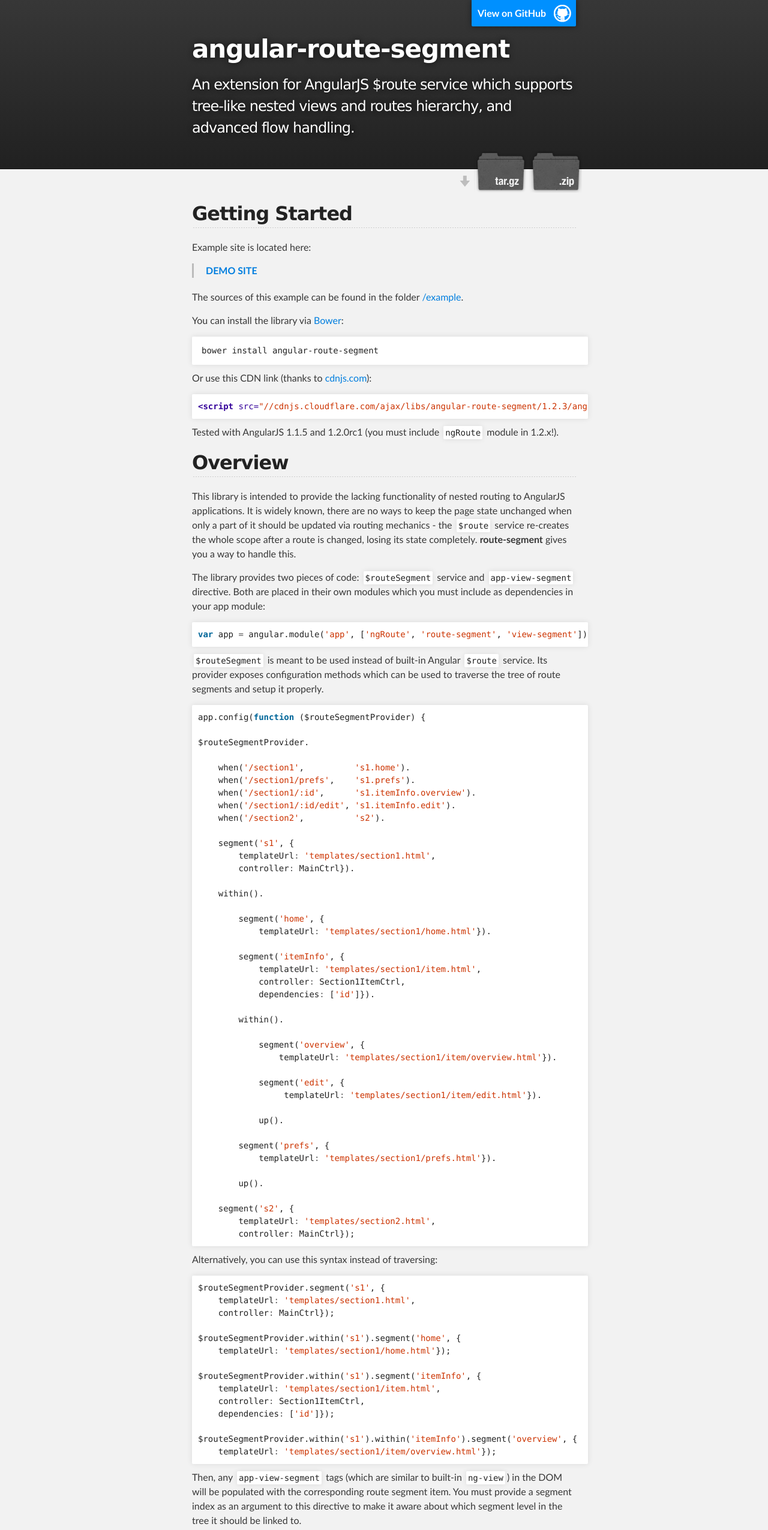
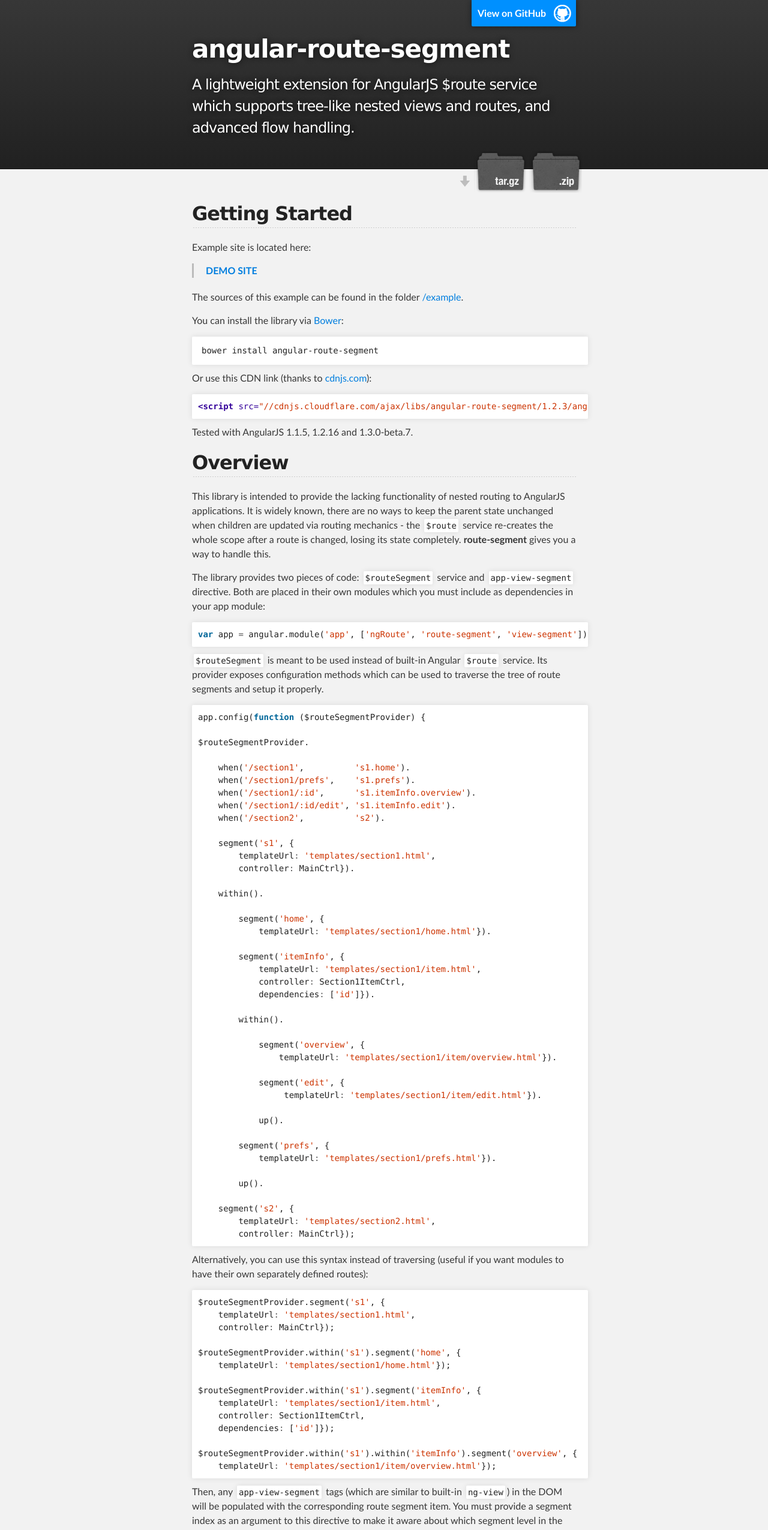
Before and after one commit to artch/angular-route-segment, a plain HTML site: page index.html in a window 1280 px wide. Shown: the top 2550 px of the page at 60% size. Drawn offline with Linux system fonts and the light colour scheme.

```diff
--- a/index.html
+++ b/index.html
@@ -4,7 +4,7 @@
   <head>
     <meta charset='utf-8' />
     <meta http-equiv="X-UA-Compatible" content="chrome=1" />
-    <meta name="description" content="angular-route-segment : An extension for AngularJS $route service which supports tree-like nested views and routes hierarchy, and advanced flow handling." />
+    <meta name="description" content="angular-route-segment : A lightweight extension for AngularJS $route service which supports tree-like nested views and routes, and advanced flow handling." />
 
     <link rel="stylesheet" type="text/css" media="screen" href="stylesheets/stylesheet.css">
 
@@ -19,7 +19,7 @@
           <a id="forkme_banner" href="https://github.com/artch/angular-route-segment">View on GitHub</a>
 
           <h1 id="project_title">angular-route-segment</h1>
-          <h2 id="project_tagline">An extension for AngularJS $route service which supports tree-like nested views and routes hierarchy, and advanced flow handling.</h2>
+          <h2 id="project_tagline">A lightweight extension for AngularJS $route service which supports tree-like nested views and routes, and advanced flow handling.</h2>
 
             <section id="downloads">
               <a class="zip_download_link" href="https://github.com/artch/angular-route-segment/zipball/master">Download this project as a .zip file</a>
@@ -52,12 +52,12 @@
 <div class="highlight highlight-html"><pre><span class="nt">&lt;script </span><span class="na">src=</span><span class="s">"//cdnjs.cloudflare.com/ajax/libs/angular-route-segment/1.2.3/angular-route-segment.min.js"</span><span class="nt">&gt;&lt;/script&gt;</span>
 </pre></div>
 
-<p>Tested with AngularJS 1.1.5 and 1.2.0rc1 (you must include <code>ngRoute</code> module in 1.2.x!).</p>
+<p>Tested with AngularJS 1.1.5, 1.2.16 and 1.3.0-beta.7.</p>
 
 <h2>
 <a name="overview" class="anchor" href="#overview"><span class="octicon octicon-link"></span></a>Overview</h2>
 
-<p>This library is intended to provide the lacking functionality of nested routing to AngularJS applications. It is widely known, there are no ways to keep the page state unchanged when only a part of it should be updated via routing mechanics - the <code>$route</code> service re-creates the whole scope after a route is changed, losing its state completely. <strong>route-segment</strong> gives you a way to handle this.</p>
+<p>This library is intended to provide the lacking functionality of nested routing to AngularJS applications. It is widely known, there are no ways to keep the parent state unchanged when children are updated via routing mechanics - the <code>$route</code> service re-creates the whole scope after a route is changed, losing its state completely. <strong>route-segment</strong> gives you a way to handle this.</p>
 
 <p>The library provides two pieces of code: <code>$routeSegment</code> service and <code>app-view-segment</code> directive. Both are placed in their own modules which you must include as dependencies in your app module:</p>
 
@@ -111,7 +111,7 @@
         <span class="nx">controller</span><span class="o">:</span> <span class="nx">MainCtrl</span><span class="p">});</span>
 </pre></div>
 
-<p>Alternatively, you can use this syntax instead of traversing:</p>
+<p>Alternatively, you can use this syntax instead of traversing (useful if you want modules to have their own separately defined routes):</p>
 
 <div class="highlight highlight-javascript"><pre><span class="nx">$routeSegmentProvider</span><span class="p">.</span><span class="nx">segment</span><span class="p">(</span><span class="s1">'s1'</span><span class="p">,</span> <span class="p">{</span>
     <span class="nx">templateUrl</span><span class="o">:</span> <span class="s1">'templates/section1.html'</span><span class="p">,</span>
@@ -220,9 +220,9 @@
 
 <ul>
 <li>
-<code>template</code> provides HTML for the given segment view;</li>
+<code>template</code> provides HTML for the given segment view; </li>
 <li>
-<code>templateUrl</code> is a template which should be fetched from the network via this URL;</li>
+<code>templateUrl</code> is a template which should be fetched from the network via this URL; if neither <code>template</code> nor <code>templateUrl</code> parameters are defined, the DOM element's transcluded content will be used;</li>
 <li>
 <code>controller</code> is attached to the given segment view when compiled and linked, this can be any controller definition AngularJS supports;</li>
 <li>
```
Also changed, not shown: params.json (+1 -1 lines).
